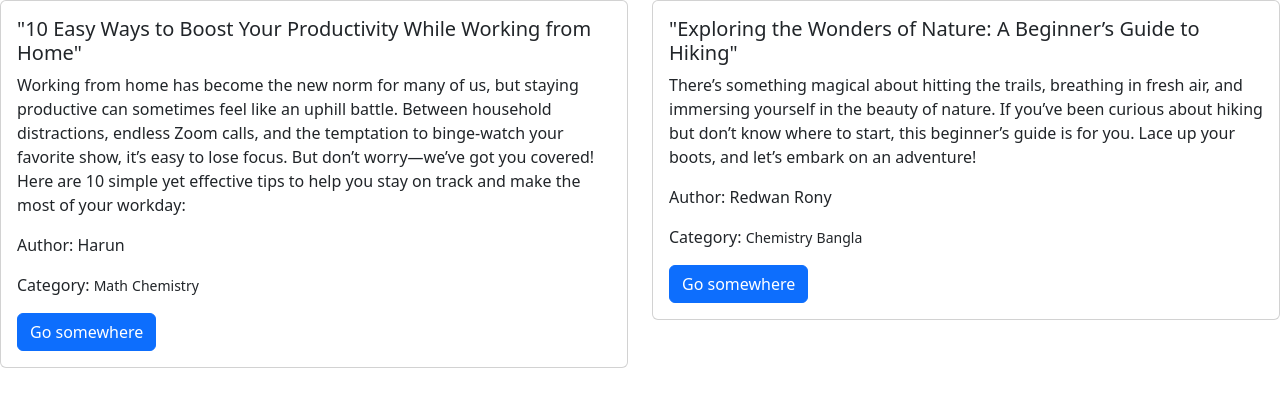
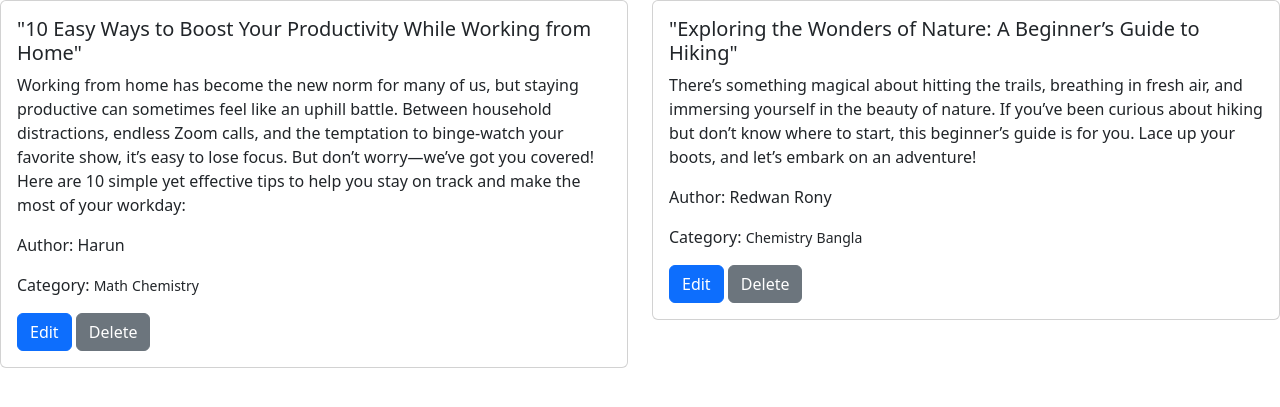
Before and after one commit to Shohagh019/django_python_blog_project, a Django app: page / in a window 1280 px wide. Shown: the part 56-463 px from the top of the page. Run offline with Django 5.2, Linux system fonts and the light colour scheme; data comes from the database, SQL or seed files in the repository; both versions use the stored data as it was after the commit.

Commit message:
delete & edit added

```diff
--- a/posts/urls.py
+++ b/posts/urls.py
@@ -1,6 +1,7 @@
 from django.urls import path
-from posts.views import add_post
+from posts.views import add_post, edit_post, delete_post
 urlpatterns = [
     path('add/', add_post, name = 'add_post'),
-
+    path('edit/<int:id>', edit_post, name = 'edit_post'),
+    path('delete/<int:id>', delete_post, name = 'delete_post'),
 ]
--- a/templates/home.html
+++ b/templates/home.html
@@ -14,7 +14,8 @@
             <small>{{cat.name}}</small>
             {% endfor %}
           </p>
-          <a href="#" class="btn btn-primary">Go somewhere</a>
+          <a href="{% url 'edit_post' post.id%}" class="btn btn-primary">Edit</a>
+          <a href="{% url 'delete_post' post.id%}" class="btn btn-secondary">Delete</a>
         </div>
       </div>
     </div>
```
Also changed, not shown: posts/views.py (+17 -0 lines), db.sqlite3.
